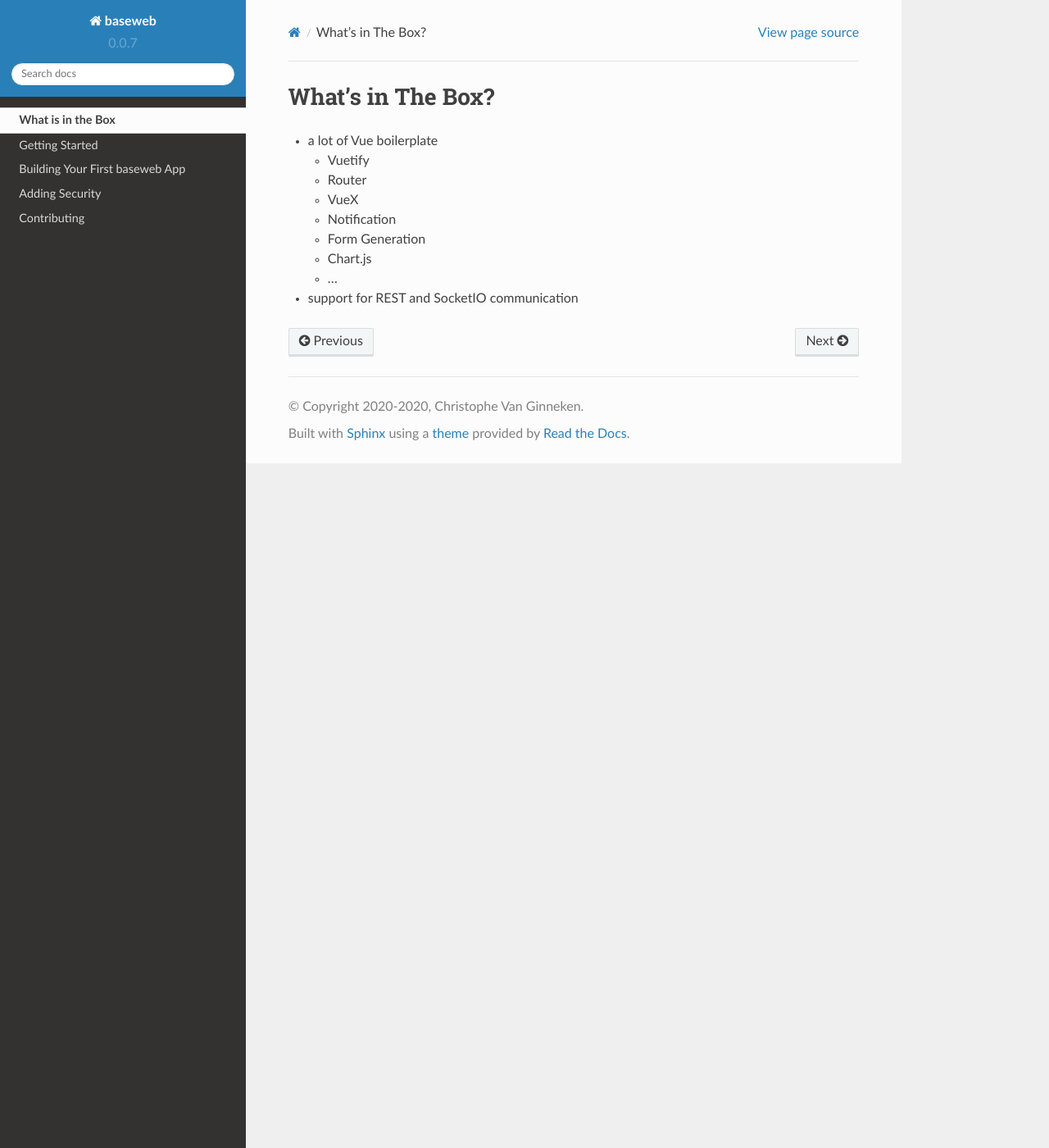
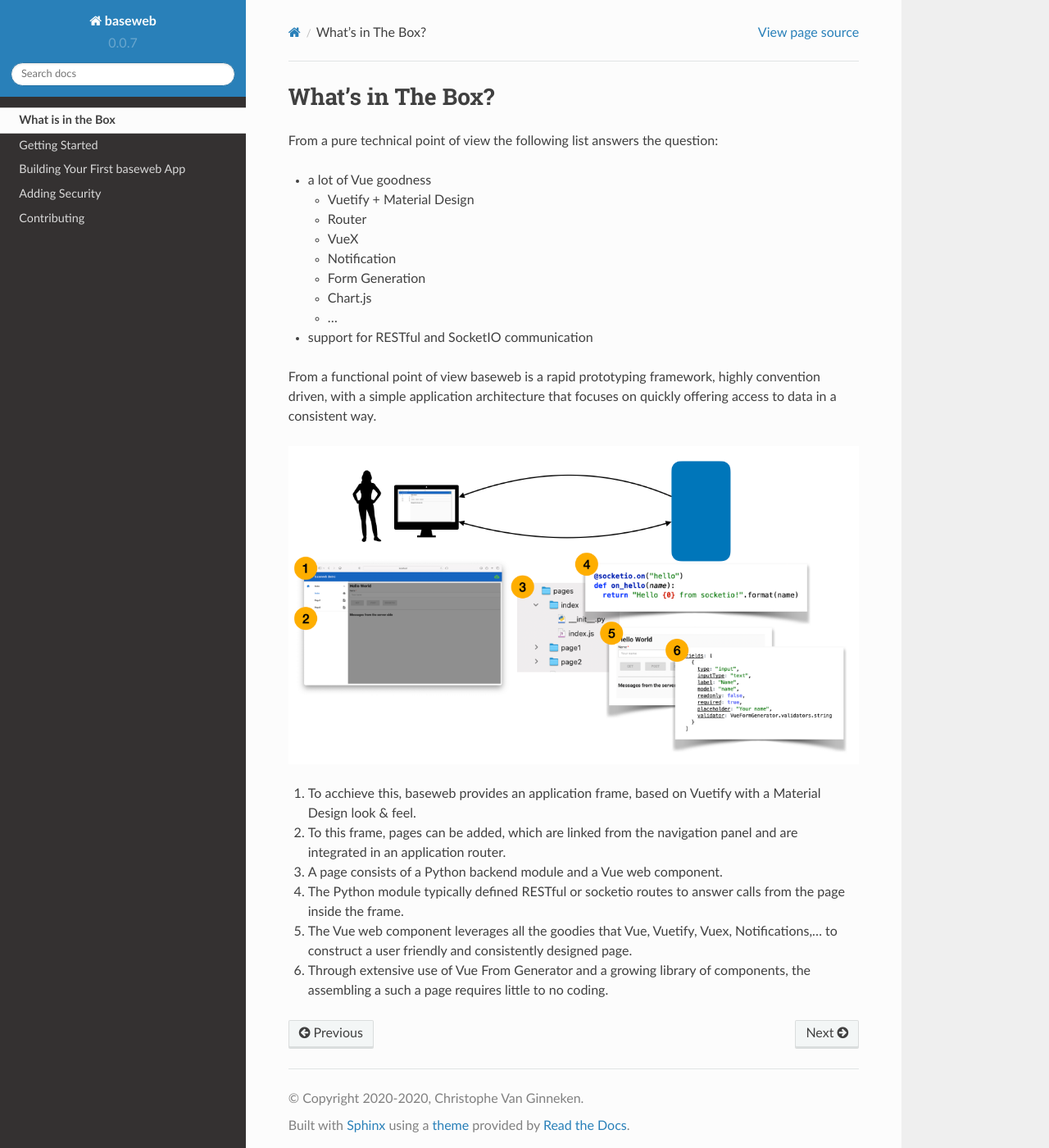
Before and after one commit to christophevg/baseweb, a Sphinx documentation site: the page built from docs/whats-in-the-box.md, in a window 1280 px wide and 1400 px high. Shown: the whole window at 82% size. Built offline with Sphinx 7.4.7 and the Read the Docs theme 2.0.0, drawn with Linux system fonts in a browser that asks for light colours.

Commit message:
fixed #17 introducing concepts and rationale

```diff
--- a/docs/whats-in-the-box.md
+++ b/docs/whats-in-the-box.md
@@ -1,11 +1,24 @@
 # What's in The Box?
 
-* a lot of Vue boilerplate
-  * Vuetify
+From a pure technical point of view the following list answers the question:
+
+* a lot of Vue goodness
+  * Vuetify + Material Design
   * Router
   * VueX
   * Notification
   * Form Generation
   * Chart.js
   * ...
-* support for REST and SocketIO communication
+* support for RESTful and SocketIO communication
+
+From a functional point of view baseweb is a rapid prototyping framework, highly convention driven, with a simple application architecture that focuses on quickly offering access to data in a consistent way.
+
+![Baseweb Overview](baseweb-overview.png)
+
+1. To acchieve this, baseweb provides an application frame, based on Vuetify with a Material Design look & feel.
+2. To this frame, pages can be added, which are linked from the navigation panel and are integrated in an application router.
+3. A page consists of a Python backend module and a Vue web component.
+4. The Python module typically defined RESTful or socketio routes to answer calls from the page inside the frame.
+5. The Vue web component leverages all the goodies that Vue, Vuetify, Vuex, Notifications,... to construct a user friendly and consistently designed page.
+6. Through extensive use of Vue From Generator and a growing library of components, the assembling a such a page requires little to no coding.
```
Also changed, not shown: docs/baseweb-overview.png (added).
